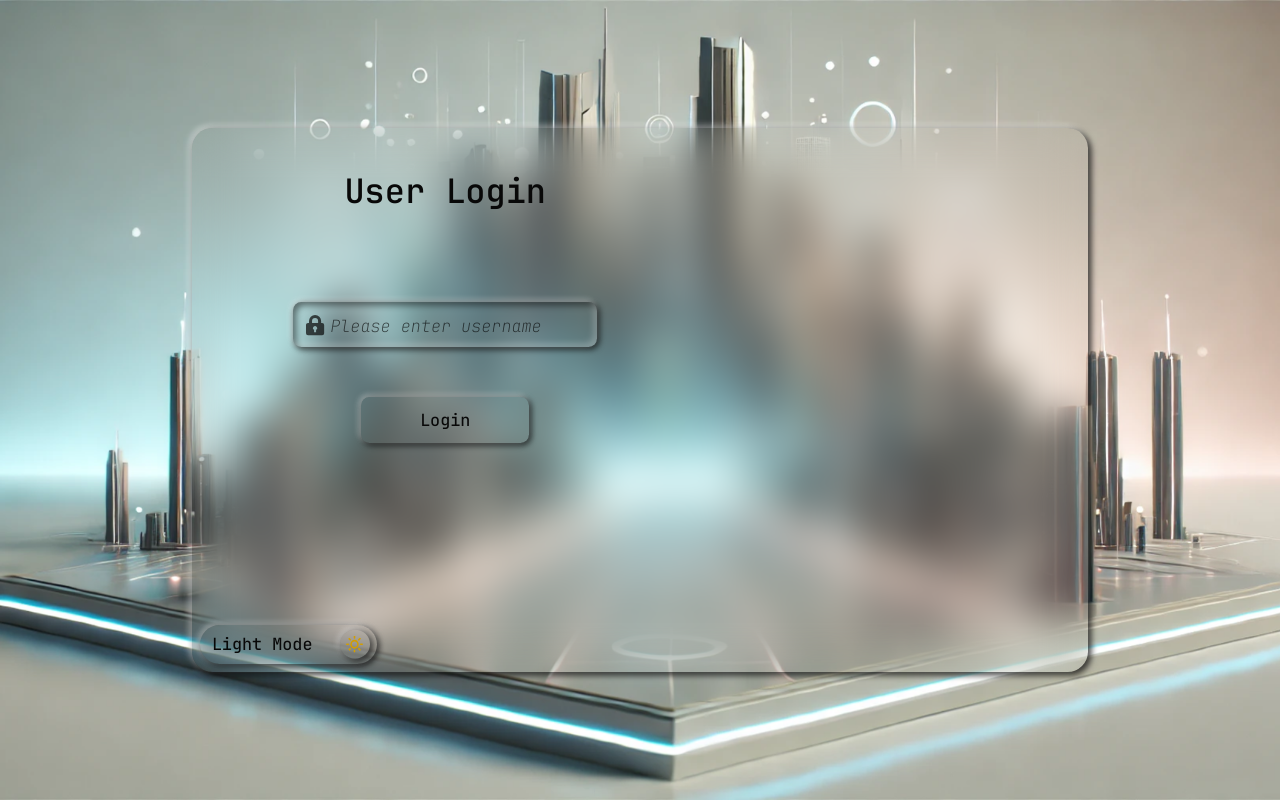
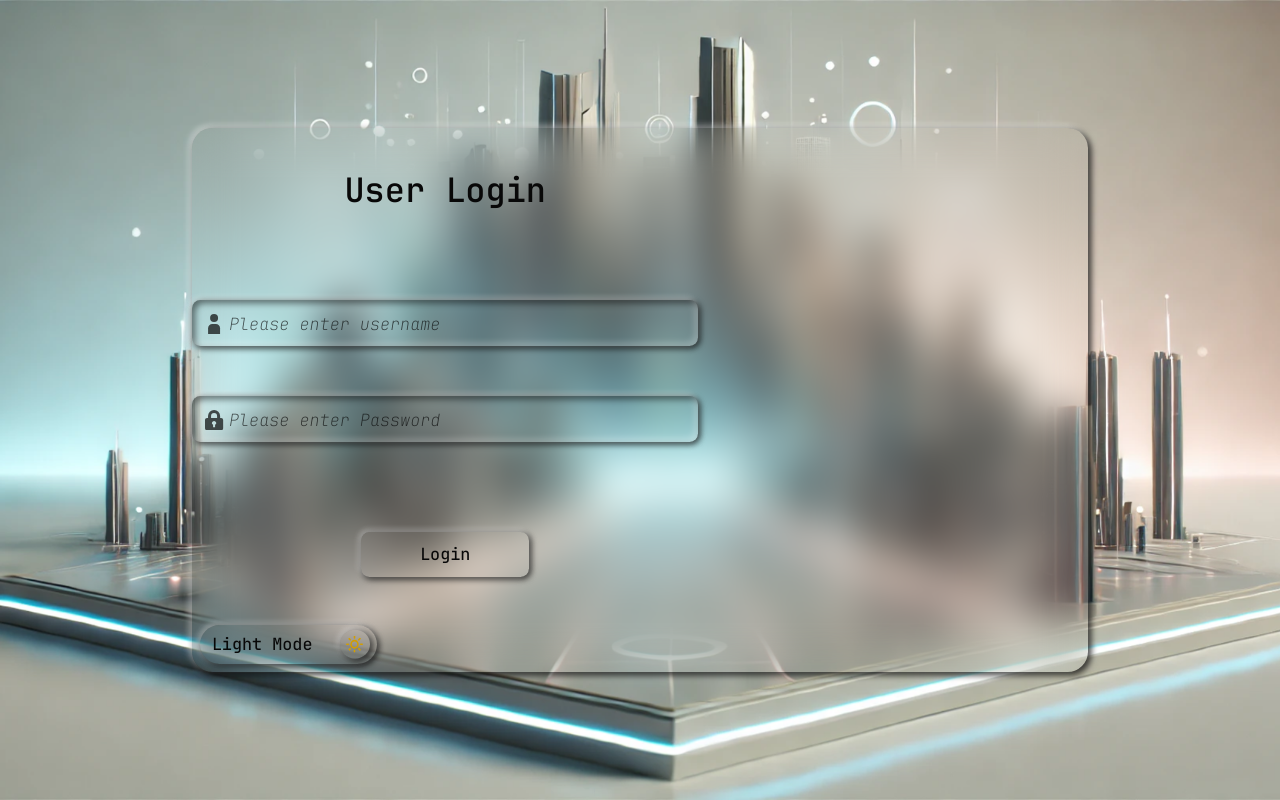
Before and after one commit to i3070-inline/SmartHouseApp, an Angular app: page /login in a window 1280 px wide. Built offline with nearby package versions, Linux system fonts and the light colour scheme.

Commit message:
add changes

```diff
--- a/src/app/components/common-ui/input-element/input-element.component.html
+++ b/src/app/components/common-ui/input-element/input-element.component.html
@@ -1,19 +1,20 @@
 <div class="input-container">
-  <input
-    (blur)="onBlur()"
+  <input (blur)="onBlur()"
          (focus)="onFocus()"
          (ngModelChange)="onValueChange($event)"
          [autocomplete]="autocomplete()"
          [class.empty]="empty()"
+         [class.focused]="focused()"
+         [class.password]="inputType() === 'password'"
          [class.showFloatedPlaceholder]="showFloatedPlaceholder()"
-    [class.focused]="focused()"
+         [disabled]="disabled()"
          [ngModel]="value()"
          [type]="inputTypeSignal()"
          class="input-element">
-  @if (eyeIconIsVisible()) {
+  @if (eyeIconIsVisible() && inputType() === "password" && !empty()) {
     <svg (click)="togglePasswordVisibility()"
          class="input-eye-icon">
-    <use [attr.href]="inputType() === 'password' ? 'assets/icons/user-eye-icon.svg#user-eye-icon' : 'assets/icons/user-eye-off-icon.svg#user-eye-off-icon'"></use>
+    <use [attr.href]="inputTypeSignal() === 'password' ? 'assets/icons/user-eye-icon.svg#user-eye-icon' : 'assets/icons/user-eye-off-icon.svg#user-eye-off-icon'"></use>
   </svg>
   }
   <div class="input-placeholder-container">
--- a/src/app/components/common-ui/input-element/input-element.component.scss
+++ b/src/app/components/common-ui/input-element/input-element.component.scss
@@ -22,13 +22,11 @@
 .input-element {
   @extend .neo-input;
   @extend .neo-shadow-inset;
-  &[type="password"] {
-    letter-spacing: 0.2em;
-  }
   &:disabled {
     @extend .disabled;
   }
-  &[currentType="password"] {
+  &.password {
+    letter-spacing: 0.1em;
     padding: 0.7em 2.2em 0.7em 1em;
   }
 }
@@ -59,11 +57,8 @@
     font-style: inherit;
     font-weight: inherit;
   }
-}
-.input-element {
-  &.focused.showFloatedPlaceholder,
-  &:not(.empty) {
-    & ~ .input-placeholder-container {
+  .input-element.focused.showFloatedPlaceholder ~ &,
+  .input-element:not(.empty) ~ & {
     font-style: normal;
     font-weight: 500;
     left: 0;
@@ -71,8 +66,7 @@
     top: 0;
     transform: translateY(-130%);
   }
-  }
-  &:not(.empty):not(.showFloatedPlaceholder) ~ .input-placeholder-container {
+  .input-element:not(.empty):not(.showFloatedPlaceholder) ~ & {
     display: none;
   }
 }
--- a/src/app/components/common-ui/input-element/input-element.component.ts
+++ b/src/app/components/common-ui/input-element/input-element.component.ts
@@ -1,4 +1,4 @@
-import {ChangeDetectionStrategy, Component, computed, forwardRef, input, signal} from "@angular/core";
+import {ChangeDetectionStrategy, Component, computed, forwardRef, input, OnInit, signal} from "@angular/core";
 import {ControlValueAccessor, FormsModule, NG_VALUE_ACCESSOR, ReactiveFormsModule} from "@angular/forms";
 import {typeInput} from "../../../commons/enums/shared-types";
 
@@ -17,11 +17,11 @@ import {typeInput} from "../../../commons/enums/shared-types";
     }
   ]
 })
-export class InputElementComponent implements ControlValueAccessor {
+export class InputElementComponent implements ControlValueAccessor, OnInit {
   //region Members
   placeholder = input<{ description: string | null, action: string | null }>({description: null, action: null});
   iconPath = input<string | null>(null);
-  inputType = input<typeInput>("text");
+  inputType = input.required<typeInput>();
   eyeIconIsVisible = input<boolean>(false);
   showFloatedPlaceholder = input<boolean>(true);
   autocomplete = input<"on" | "off">("on");
@@ -29,7 +29,8 @@ export class InputElementComponent implements ControlValueAccessor {
   focused = signal<boolean>(false);
   value = signal<string | null>(null);
   empty = computed(() => this.value() === "" || this.value() === null);
-  inputTypeSignal = signal<typeInput>(this.inputType());
+  inputTypeSignal = signal<typeInput>("text");
+  disabled = signal<boolean>(false);
   //endregion
   //region Methods
   onBlur = (): void => {
@@ -41,10 +42,10 @@ export class InputElementComponent implements ControlValueAccessor {
   };
   togglePasswordVisibility() {
     if (this.inputTypeSignal() === "password") {
-      this.inputTypeSignal.set(this.inputType());
+      this.inputTypeSignal.set("text");
       return;
     }
-    this.inputTypeSignal.set("password");
+    this.inputTypeSignal.set(this.inputType());
   }
   onValueChange(value: string | null) {
     this.value.set(value);
@@ -56,6 +57,9 @@ export class InputElementComponent implements ControlValueAccessor {
   };
   //endregion
   //region Overrides
+  ngOnInit(): void {
+    this.inputTypeSignal.set(this.inputType());
+  }
   writeValue(value: string | null): void {
     this.value.set(value);
   }
@@ -65,4 +69,7 @@ export class InputElementComponent implements ControlValueAccessor {
   registerOnTouched(fn: () => void): void {
     this.onTouched = fn;
   }
+  setDisabledState(isDisabled: boolean) {
+    this.disabled.set(isDisabled);
+  }
 }
--- a/src/app/components/common-ui/theme-toggle-button-element/theme-toggle-button-element.component.html
+++ b/src/app/components/common-ui/theme-toggle-button-element/theme-toggle-button-element.component.html
@@ -1,5 +1,5 @@
-<div (click)="toggle()"
-     (keydown.enter)="toggle()"
+<div (click)="toggleChangeTheme()"
+     (keydown.enter)="toggleChangeTheme()"
      [attr.currentTheme]="currentTheme()"
      class="neo-toggle-btn"
      role="button"
--- a/src/app/components/common-ui/theme-toggle-button-element/theme-toggle-button-element.component.ts
+++ b/src/app/components/common-ui/theme-toggle-button-element/theme-toggle-button-element.component.ts
@@ -16,7 +16,7 @@ import {Theme} from '../../../commons/enums/shared-enums';
 export class ThemeToggleButtonElementComponent {
   themeService = inject(ThemeHelperService);
   currentTheme = signal<Theme>(this.themeService.getPreferencesTheme());
-  async toggle() {
+  toggleChangeTheme() {
     this.currentTheme.update(theme =>
       theme === Theme.DARK ? Theme.LIGHT : Theme.DARK
     );
--- a/src/app/components/login-register-page/login-register-page.component.html
+++ b/src/app/components/login-register-page/login-register-page.component.html
@@ -1,19 +1,22 @@
 <div class="container">
-
   <form (ngSubmit)="onSubmit()"
-        [formGroup]="loginForm">
+        [formGroup]="loginForm"
+        class="login-form">
     <h1 class="sign-in-text">User Login</h1>
-    <app-input-element formControlName="username"
-                       [inputType]="'email'"
-                       [eyeIconIsVisible]="false"
+    <app-input-element [iconPath]="'assets/icons/user-icon.svg#user-icon'"
+                       [inputType]="'text'"
+                       [placeholder]="{description : 'Username' , action :'Please enter username' }"
+                       formControlName="username"
+                       inputErrorHint="valeriu">
+    </app-input-element>
+    <app-input-element [eyeIconIsVisible]="true"
+                       [iconPath]="'assets/icons/password-icon.svg#password-icon'"
+                       [inputType]="'password'"
+                       [placeholder]="{description : 'Password' , action :'Please enter Password' }"
                        [showFloatedPlaceholder]="true"
-                       [iconPath]="'assets/icons/password-icon.svg#password-icon'"
-                       [placeholder]="{description : 'Username' , action :'Please enter username' }"
-                       inputErrorHint="valeriu"
-                       style="margin: 0 20%;">
+                       formControlName="password"
+                       inputErrorHint="valeriu" >
     </app-input-element>
-<!--    <app-input-element-->
-<!--      style="margin: 0 20%;"></app-input-element>-->
       <button class="sign-in-btn">Login</button>
   </form>
   <app-theme-toggle-button-element class="sign-in-toggle-theme-btn">
--- a/src/app/components/login-register-page/login-register-page.component.scss
+++ b/src/app/components/login-register-page/login-register-page.component.scss
@@ -10,10 +10,7 @@
   grid-template-rows: 1fr min-content;
   margin: 10% 15%;
 }
-.valeriu.ng-invalid.ng-touched {
-  border: red 1px solid
-}
-form{
+.login-form {
   display: grid;
   grid-area: sign-in;
   grid-gap: 3rem;
@@ -37,12 +34,10 @@ form{
 //    transform: translate(100%, 0); /* Mută în poziția corespunzătoare */
 //  }
 //}
-
 .sign-in-text {
   align-self: center;
   justify-self: center;
   text-align: center;
-  text-wrap: pretty;
 }
 .sign-in-btn {
   @extend .neo-btn;
--- a/src/app/components/login-register-page/login-register-page.component.ts
+++ b/src/app/components/login-register-page/login-register-page.component.ts
@@ -19,7 +19,8 @@ import {FormControl, FormGroup, ReactiveFormsModule, Validators} from "@angular/
 })
 export class LoginRegisterPageComponent {
   loginForm: FormGroup = new FormGroup({
-    username: new FormControl<string | null>(null, [Validators.required, Validators.minLength(3)])
+    username: new FormControl<string | null>(null, [Validators.required, Validators.minLength(3)]),
+    password: new FormControl<string | null>(null, [Validators.required, Validators.minLength(8)])
   });
   get usernameControl(): FormControl {
     return this.loginForm.get("username") as FormControl;
@@ -31,5 +32,6 @@ export class LoginRegisterPageComponent {
     this.loginForm.markAllAsTouched();
     this.loginForm.updateValueAndValidity();
     console.log(this.loginForm.value.username);
+    console.log(this.loginForm.value.password);
   }
 }
--- a/src/assets/styles/colors.scss
+++ b/src/assets/styles/colors.scss
@@ -1,4 +1,5 @@
 @import "mixins";
+:root {
   $theme-colors: (
     primary-color: #5d9cec,
     error-color: darken(tomato, 15%),
@@ -36,4 +37,4 @@ $data-theme-light: (
         map-get($data-theme-light, bottom-shadow)
     );
   }
-;
+}
--- a/src/assets/styles/styles.scss
+++ b/src/assets/styles/styles.scss
@@ -6,6 +6,9 @@
   box-sizing: border-box;
   margin: 0;
   padding: 0;
+  &::selection {
+    background: var(--info-color);
+  }
 }
 html, body {
   color: var(--text-main-color);
@@ -78,9 +81,6 @@ h1 {
     font-style: italic;
     font-weight: inherit;
   }
-  &::selection {
-    background: var(--info-color);
-  }
 }
 .neo-input {
   @extend .transition-base;
```
Lines whose indentation alone changed are shown as unchanged.
